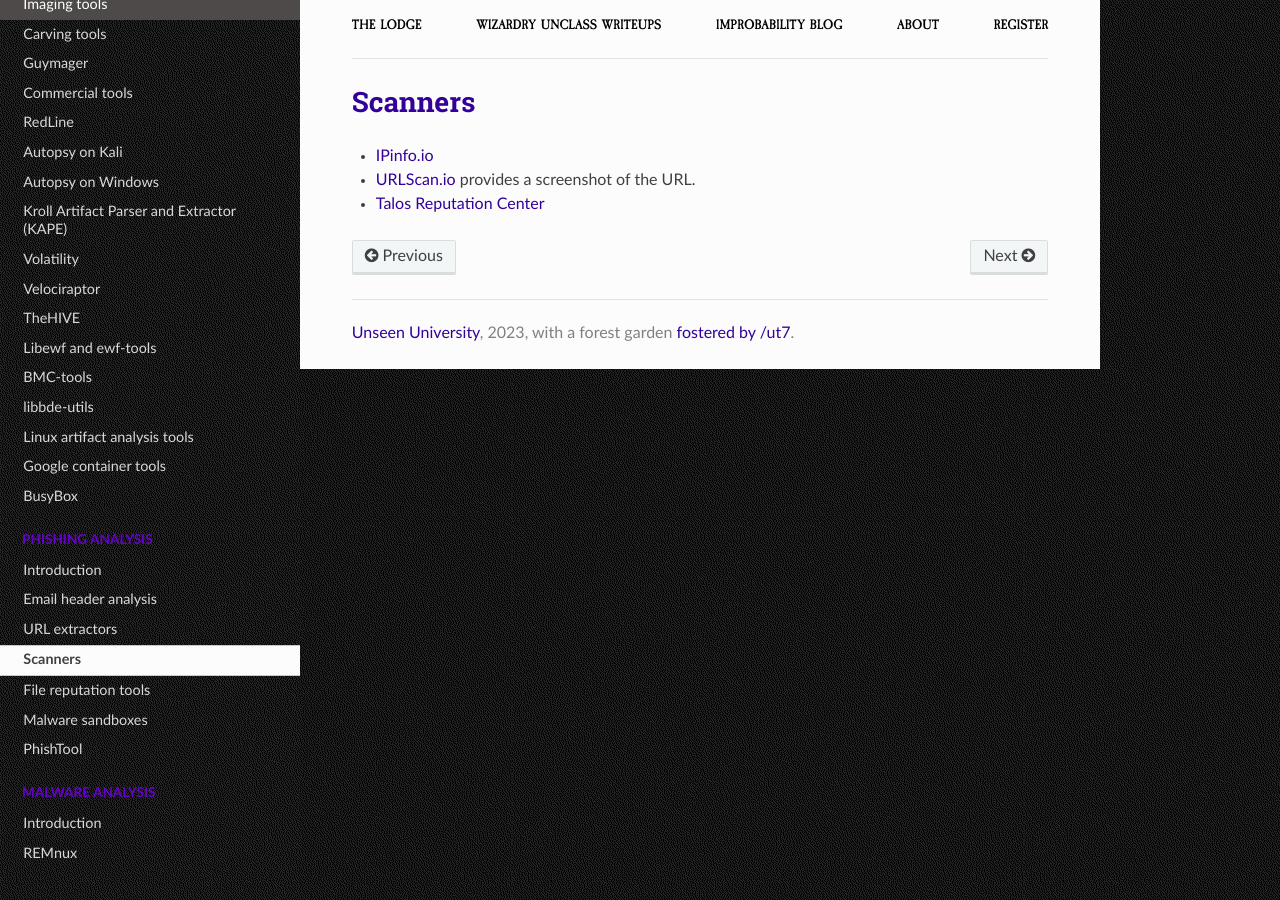
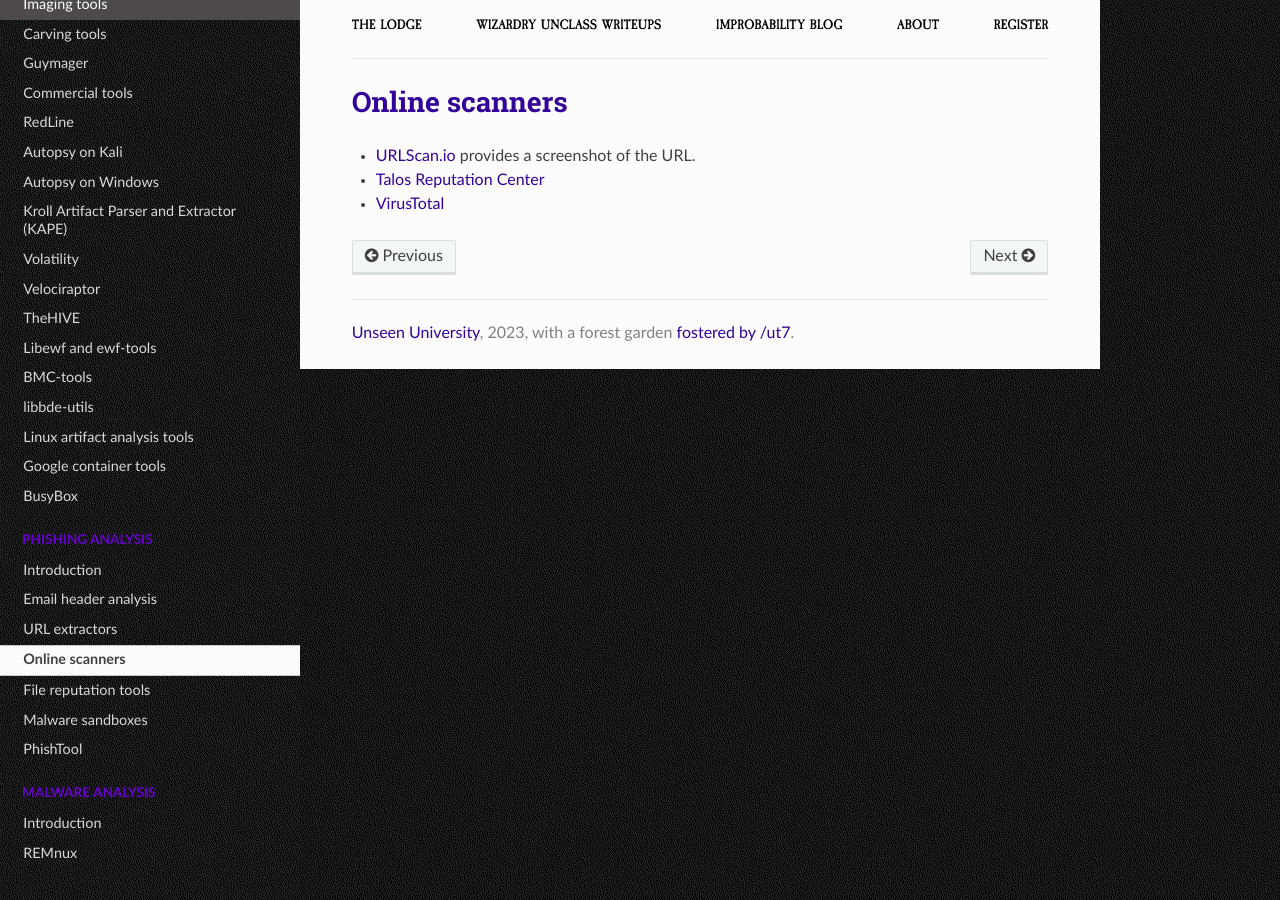
Before and after one commit to tymyrddin/testlab, a Sphinx documentation site: the page built from source/docs/phishing/ip.md, in a window 1280 px wide. Built offline with Sphinx 7.4.7 and the Read the Docs theme 2.0.0, drawn with Linux system fonts in a browser that asks for light colours.

Commit message:
Updated online scanners

```diff
--- a/source/docs/phishing/ip.md
+++ b/source/docs/phishing/ip.md
@@ -1,5 +1,5 @@
-# Scanners
+# Online scanners
 
-* [IPinfo.io](https://ipinfo.io/)
 * [URLScan.io](https://urlscan.io/)  provides a screenshot of the URL.
 * [Talos Reputation Center](https://talosintelligence.com/reputation)
+* [VirusTotal](https://www.virustotal.com/gui/home/upload)
```
